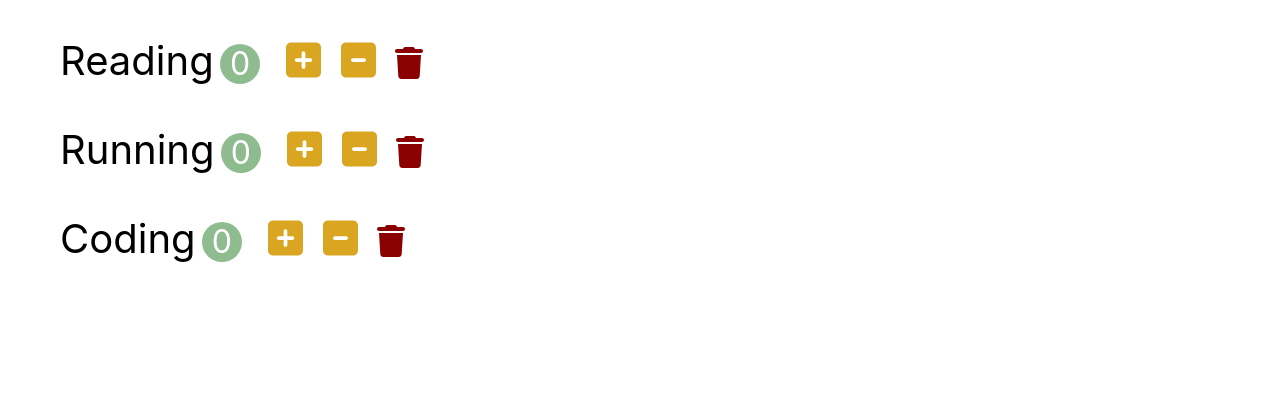
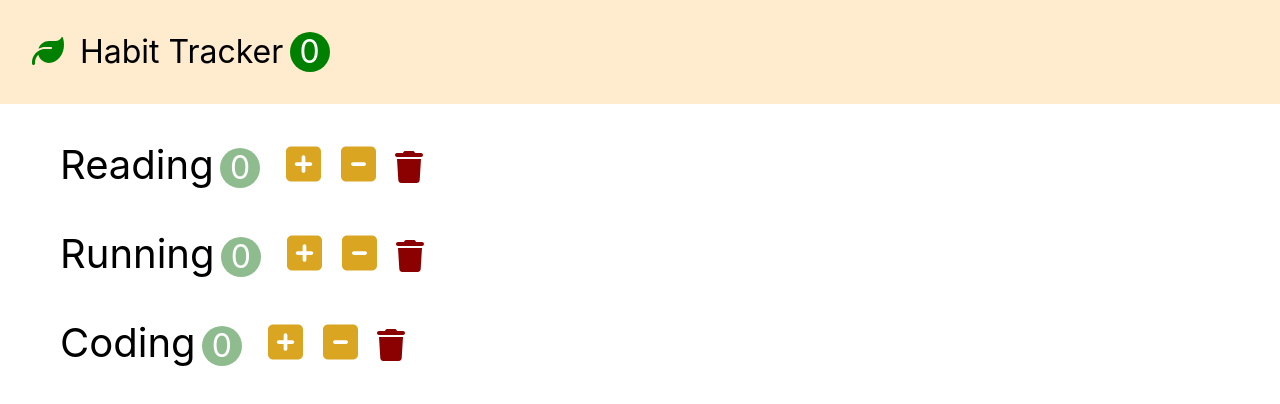
Before and after one commit to wonsikgo/learn-react, a React (Create React App) app in the folder reart-basic/habit-tracker/: page / in a window 1280 px wide. Shown: the top 404 px of the page. Built offline with nearby package versions, Linux system fonts and the light colour scheme.

Commit message:
navbar 컴포넌트 추가

```diff
--- a/reart-basic/habit-tracker/src/app.css
+++ b/reart-basic/habit-tracker/src/app.css
@@ -1,7 +1,35 @@
+* {
+  box-sizing: border-box;
+}
+
 button {
   outline: none;
   border: 0;
   cursor: pointer;
+}
+
+.navbar {
+  font-size: 2rem;
+  padding: 1em;
+  background-color: blanchedalmond;
+}
+
+.navbar-logo {
+  color: green;
+  margin-right: 0.5em;
+}
+
+.navbar-count {
+  display: inline-block;
+  text-align: center;
+  font-size: 2rem;
+  width: 2.5rem;
+  height: 2.5rem;
+  line-height: 2.5rem;
+  margin-left: 0.2em;
+  background-color: green;
+  color: white;
+  border-radius: 50%;
 }
 
 .habit {
--- a/reart-basic/habit-tracker/src/app.jsx
+++ b/reart-basic/habit-tracker/src/app.jsx
@@ -1,8 +1,52 @@
+import React, { Component } from "react";
 import "./app.css";
 import Habits from "./components/habits";
+import Navbar from "./components/navbar";
 
-function App() {
-  return <Habits />;
+class app extends Component {
+  state = {
+    habits: [
+      { id: 1, name: "Reading", count: "0" },
+      { id: 2, name: "Running", count: "0" },
+      { id: 3, name: "Coding", count: "0" },
+    ],
+  };
+
+  handleIncreament = (habit) => {
+    console.log(habit.name);
+    const habits = [...this.state.habits];
+    const index = habits.indexOf(habit);
+    habits[index].count++;
+    this.setState({ habits });
+  };
+  handleDecreamemt = (habit) => {
+    const habits = [...this.state.habits];
+    const index = habits.indexOf(habit);
+    if (habits[index].count > 0) {
+      habits[index].count--;
+    }
+    this.setState({ habits });
+  };
+  handleDelete = (habit) => {
+    const habits = this.state.habits.filter((item) => item.id !== habit.id);
+    this.setState({ habits });
+  };
+
+  render() {
+    return (
+      <>
+        <Navbar
+          totalCount={this.state.habits.filter((item) => item.count > 0).length}
+        />
+        <Habits
+          habits={this.state.habits}
+          onIncreament={this.handleIncreament}
+          onDecreament={this.handleDecreamemt}
+          onDelete={this.handleDelete}
+        />
+      </>
+    );
+  }
 }
 
-export default App;
+export default app;
--- a/reart-basic/habit-tracker/src/components/habits.jsx
+++ b/reart-basic/habit-tracker/src/components/habits.jsx
@@ -2,37 +2,19 @@
 import Habit from "./habit";
 
 class Habits extends Component {
-  state = {
-    habits: [
-      { id: 1, name: "Reading", count: "0" },
-      { id: 2, name: "Running", count: "0" },
-      { id: 3, name: "Coding", count: "0" },
-    ],
-  };
-
   handleIncreament = (habit) => {
-    console.log(habit.name);
-    const habits = [...this.state.habits];
-    const index = habits.indexOf(habit);
-    habits[index].count++;
-    this.setState({ habits });
+    this.props.onIncreament(habit);
   };
   handleDecreamemt = (habit) => {
-    const habits = [...this.state.habits];
-    const index = habits.indexOf(habit);
-    if (habits[index].count > 0) {
-      habits[index].count--;
-    }
-    this.setState({ habits });
+    this.props.onDecreament(habit);
   };
   handleDelete = (habit) => {
-    const habits = this.state.habits.filter((item) => item.id !== habit.id);
-    this.setState({ habits });
+    this.props.onDelete(habit);
   };
   render() {
     return (
       <ul>
-        {this.state.habits.map((habit) => (
+        {this.props.habits.map((habit) => (
           <Habit
             key={habit.id}
             habit={habit}
--- /dev/null
+++ b/reart-basic/habit-tracker/src/components/navbar.jsx
@@ -0,0 +1,15 @@
+import React, { Component } from "react";
+
+class Navbar extends Component {
+  render() {
+    return (
+      <nav className="navbar">
+        <i className="navbar-logo fas fa-leaf"></i>
+        <span>Habit Tracker</span>
+        <span className="navbar-count">{this.props.totalCount}</span>
+      </nav>
+    );
+  }
+}
+
+export default Navbar;
```
